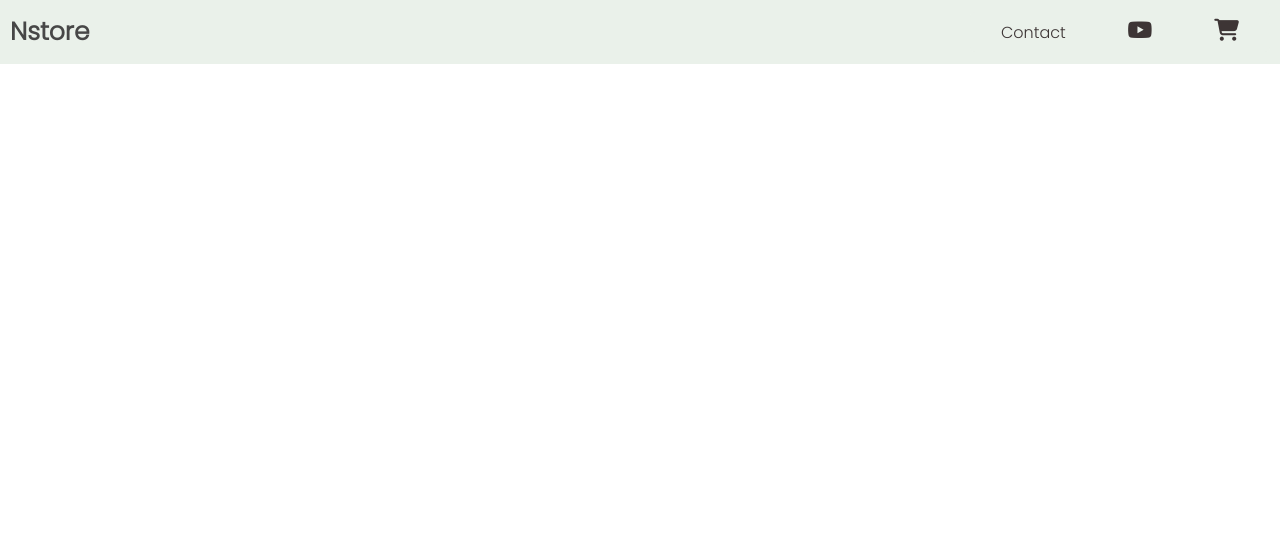
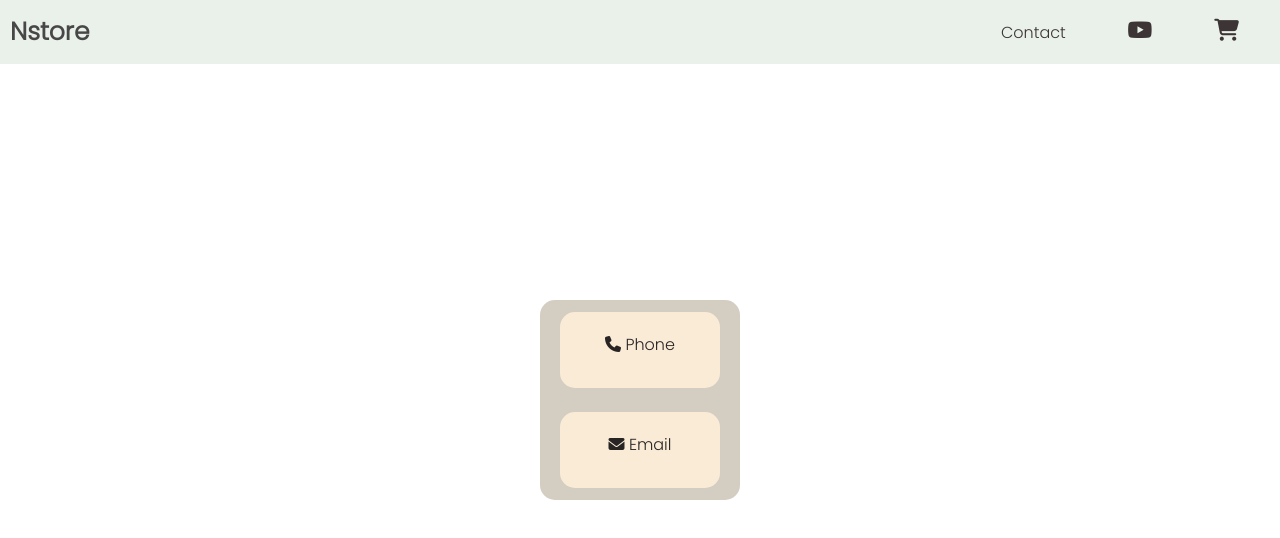
Before and after one commit to NobelRoyP/Nstore, a React (Create React App) app: page /Contact in a window 1280 px wide. Before the commit this address had no page. Shown: the top 538 px of the page. Built offline with nearby package versions, Linux system fonts and the light colour scheme.

Commit message:
Add files via upload

```diff
--- a/src/App.js
+++ b/src/App.js
@@ -4,6 +4,7 @@ import './Style.css'
 import Header from './Components/Header'
 import Body from './Components/Body'
 import Cart from './Components/Cart'
+import Contact from './Components/Contact'
 
 function App() {
   return (
@@ -11,6 +12,7 @@ function App() {
       <div>
         <Header/>
         <Routes>
+            <Route path='/Contact' element={<Contact/>}></Route>
             <Route path="/" element={<Body/>}/>
             <Route path="/cart" element={<Cart />}/>
         </Routes>
--- a/src/Components/Body.js
+++ b/src/Components/Body.js
@@ -26,7 +26,7 @@ function Body() {
 
                 <div className='Card'>
                     <div className='Image'>
-                        <img src='https://encrypted-tbn0.gstatic.com/images?q=tbn:ANd9GcQuCNs0y6LSi0g3hfTx3bnpAU-W5d5ycKNN5w&usqp=CAU' />
+                        <img src='https://5.imimg.com/data5/SELLER/Default/2022/10/DG/BH/LE/23328273/whatsapp-image-2022-10-06-at-23-41-44-1--500x500.jpeg' />
                         <div className='Details'>
                             <p className='Description'>Converse</p>
                             <i className='fa-solid fa-shopping-cart'></i>
--- a/src/Components/Cart.js
+++ b/src/Components/Cart.js
@@ -5,7 +5,9 @@ function Cart() {
   return (
     <>
       <div className='CartBody'>
-        Cart
+        <div className='CartInner'>
+          Cart
+        </div>
       </div>
     </>
   )
--- /dev/null
+++ b/src/Components/Contact.js
@@ -0,0 +1,15 @@
+import React from 'react'
+import './Css/Contact.css'
+
+function Contact() {
+  return (
+    <>
+        <div className='ContactDiv'>
+            <a href='tel:9074881959'><i className='fa-solid fa-phone'></i> Phone</a>
+            <a href='mailto:nobelroyp12a@yahoo.com'><i className='fa-solid fa-envelope'></i> Email</a>
+        </div>
+    </>
+  )
+}
+
+export default Contact
--- a/src/Components/Css/Body.css
+++ b/src/Components/Css/Body.css
@@ -33,12 +33,12 @@
 .Details i{
     cursor: pointer;
 }
-@media(max-width:400px){
+@media(max-width:600px){
     .Home{
         margin-top: 50px;
         padding: 15px;
         display: flex;
-        justify-content: space-between;
+        justify-content: center;
         flex-wrap: wrap;
     }
     .Card{
--- a/src/Components/Css/Cart.css
+++ b/src/Components/Css/Cart.css
@@ -4,6 +4,11 @@
     background-color: rgb(255, 255, 255);
     height: 100vh;
     width: 100%;
-    margin-top: 50px;
-    padding: 15px;
+    margin-top: 60px;
 }
+.CartInner{
+    height: 97.5vh;
+    width: 90%;
+    background-color: transparent;
+    padding: 10px;
+}
--- /dev/null
+++ b/src/Components/Css/Contact.css
@@ -0,0 +1,28 @@
+@import url('https://fonts.googleapis.com/css2?family=Poppins:wght@300&display=swap');
+
+.ContactDiv{
+    position: absolute;
+    top: 50%;
+    left: 50%;
+    transform: translate(-50%,-50%);
+    background-color: rgb(212, 205, 193);
+    height: 25vh;
+    width: 200px;
+    display: flex;
+    justify-content: space-around;
+    align-items: center;
+    flex-wrap: wrap;
+    border-radius: 15px;
+}
+.ContactDiv a{
+    width: 80%;
+    height: 7vh;
+    border-radius: 15px;
+    border: 0;
+    background-color: antiquewhite;
+    color: rgb(41, 36, 36);
+    cursor: pointer;
+    text-decoration: none;
+    text-align: center;
+    padding-top: 20px;
+}
--- a/src/Components/Header.js
+++ b/src/Components/Header.js
@@ -9,7 +9,7 @@ function Header() {
       <div className="Nav">
         <h1><Link to='/'>Nstore</Link></h1>
         <div className='Options'>
-          <a href="#" className='contact'>Contact</a>
+          <Link to="/Contact" className='contact'>Contact</Link>
           <a href="https://www.youtube.com/channel/UCAMNaRNK1eJxJsVdYUuuuQQ"><i className='icons fa-brands fa-youtube'></i></a>
           <Link to='/cart'><i className='icons fa-solid fa-shopping-cart'></i></Link>
         </div>
```
